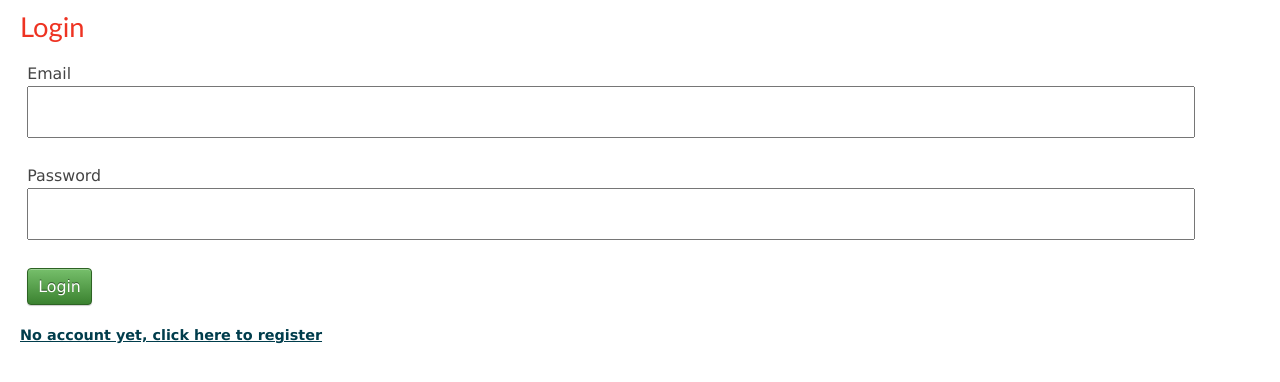
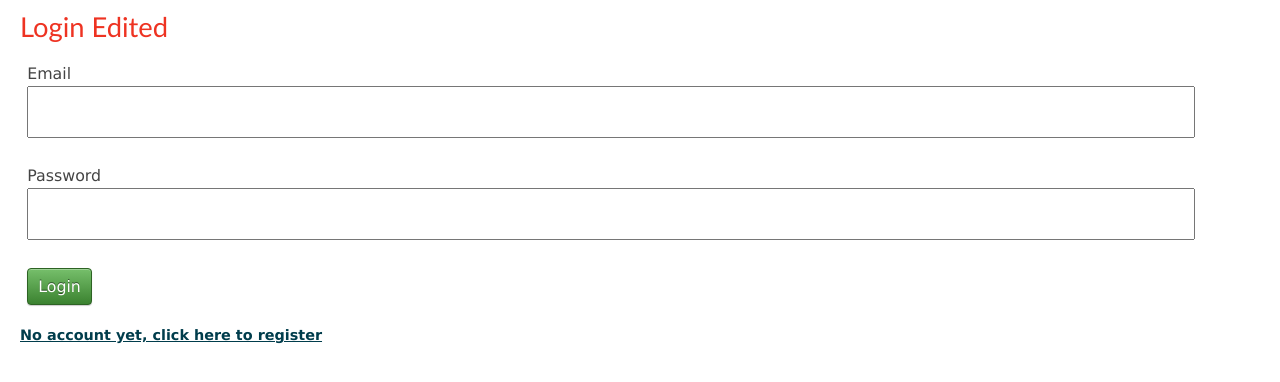
Before and after one commit to liz-talirongan/message-board, a CakePHP app: the page made by app/View/Users/login.ctp in a window 1280 px wide. Shown: the part 50-432 px from the top of the page. Run offline with PHP 8.4 and a stand-in for CakePHP, Linux system fonts and the light colour scheme; the template is opened without the code that fills it, so the values that code supplies are empty; form fields are guessed from the names that the template uses; some libraries are stand-ins or nearby versions.

```diff
--- a/app/View/Users/login.ctp
+++ b/app/View/Users/login.ctp
@@ -1,4 +1,4 @@
-<h2>Login</h2>
+<h2>Login Edited</h2>
 <?php
 				echo $this->Form->create('User');
 				echo $this->Form->input('email');
```
